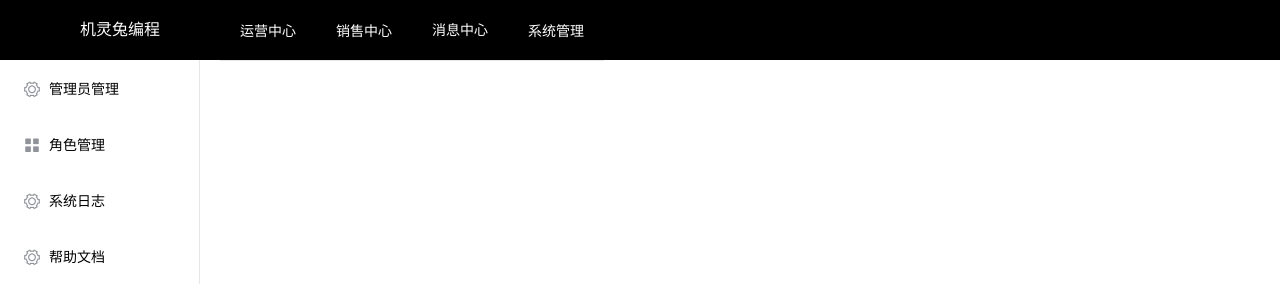
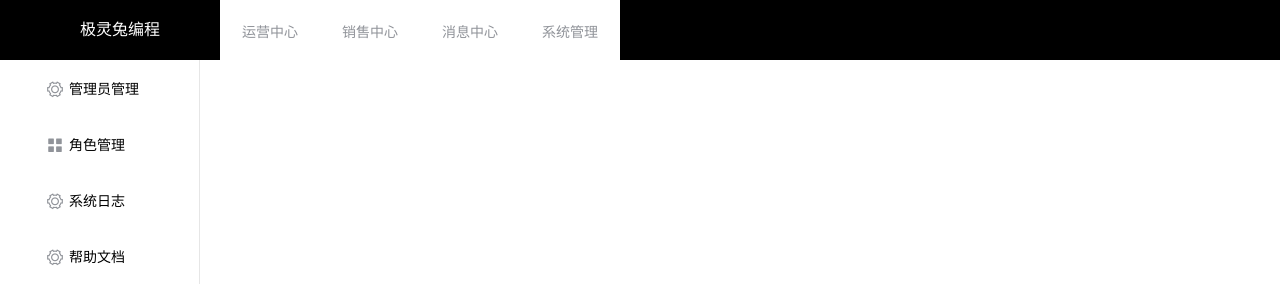
Before and after one commit to BlueblueSkys/k12Back, a Vue app: page /#/system in a window 1280 px wide. Shown: the top 304 px of the page. Built offline with nearby package versions, Linux system fonts and the light colour scheme.

Commit message:
dx.2.4 0508.20.38

```diff
--- a/src/App.vue
+++ b/src/App.vue
@@ -3,18 +3,20 @@
     <el-container>
       <el-container class="head">
         <el-header class="theNav">
-          <div class="navtext">机灵兔编程</div>
-          <el-menu  class="el-menu-demo" mode="horizontal" >
-            <el-menu-item class="nav-item" index="1">
+          <div class="navtext">极灵兔编程</div>
+          <el-menu  class="el-menu-demo nav-ul" mode="horizontal" >
+            <el-menu-item class="nav-item">
               <router-link to="/operatCenter">运营中心</router-link>
             </el-menu-item>
-            <el-menu-item class="nav-item" index="2">
+            <el-menu-item  class="nav-item">
               <router-link to="/saleCenter">销售中心</router-link>
-            </el-menu-item>
-            <el-menu-item class="nav-item" index="3">消息中心</el-menu-item>
-            <el-menu-item class="nav-item" index="4">
+            </el-menu-item >
+            <el-menu-item  class="nav-item">
+              <router-link to="/saleCenter">消息中心</router-link>
+            </el-menu-item >
+            <el-menu-item  class="nav-item">
               <router-link to="/system">系统管理</router-link>
-            </el-menu-item>
+            </el-menu-item >
           </el-menu>
         </el-header>
       </el-container>
@@ -82,8 +84,15 @@ export default {
     float: left;
   }
   .nav-item{
-    color: white !important;
-    background-color: black;
+    width: 100px;
+    padding: 0;
+  }
+  .nav-item a{
+    /*background-color: black;*/
+    /*color: white;*/
+    display: inline-block;
+    width: 100%;
+    height: 100%;
   }
   .theNav{
     background-color: black ;
@@ -95,4 +104,9 @@ export default {
     color: white;
     float: left;
   }
+  .nav-ul{
+    border: none !important;
+    height: 100%;
+    background-color: black;
+  }
 </style>
--- a/src/components/sys/system-control.vue
+++ b/src/components/sys/system-control.vue
@@ -1,26 +1,26 @@
 <template>
   <!--系统管理-->
   <div style="text-align:left">
-    <el-menu-item index="1">
+    <el-menu-item index="1" style="text-indent: 13px;">
       <i class="el-icon-setting"></i>
-      <router-link to="/system/admin" class="router-link">管理员管理</router-link>
+      <router-link to="/system/admin" class="router-link" style="margin-left: 7px;">管理员管理</router-link>
     </el-menu-item>
-    <el-menu-item index="2">
+    <el-menu-item index="2" style="text-indent: 13px;">
       <template slot="title">
         <i class="el-icon-menu"></i>
-        <router-link to="/system/role" class="router-link">角色管理</router-link>
+        <router-link to="/system/role" class="router-link" style="margin-left: 7px;">角色管理</router-link>
       </template>
     </el-menu-item>
-    <el-menu-item index="3">
+    <el-menu-item index="3" style="text-indent: 13px;">
       <template slot="title">
         <i class="el-icon-setting"></i>
-        <router-link to="/system/log" class="router-link">系统日志</router-link>
+        <router-link to="/system/log" class="router-link" style="margin-left: 7px;">系统日志</router-link>
       </template>
     </el-menu-item>
-    <el-menu-item index="4">
+    <el-menu-item index="4" style="text-indent: 13px;">
       <template slot="title">
         <i class="el-icon-setting"></i>
-        <router-link to="/system/role" class="router-link">帮助文档</router-link>
+        <router-link to="/system/role" class="router-link" style="margin-left: 7px;">帮助文档</router-link>
       </template>
     </el-menu-item>
   </div>
@@ -32,6 +32,5 @@
     }
 </script>
 
-<style scoped>
-
+<style>
 </style>
--- a/static/css/app.css
+++ b/static/css/app.css
@@ -3,3 +3,4 @@ a{
   color: black;
   text-decoration: none;
 }
+.router-link-active{}
```
